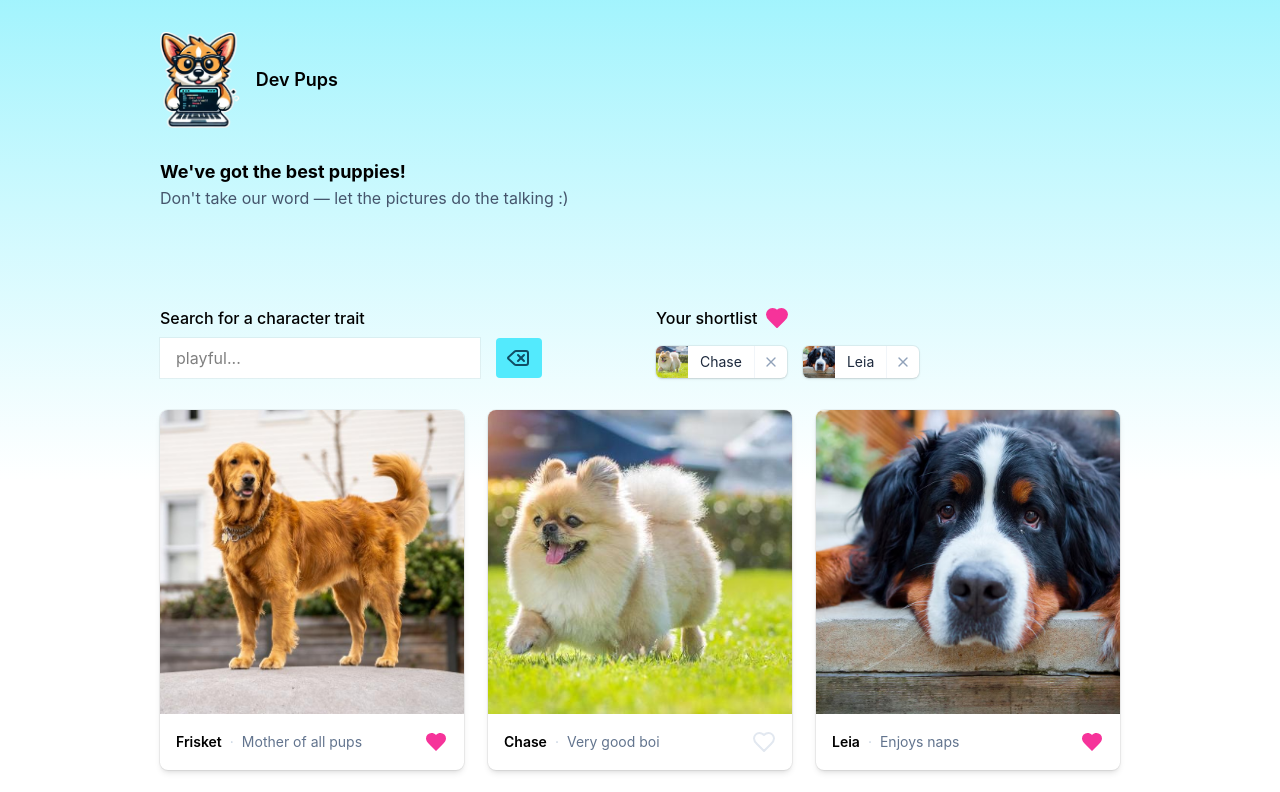
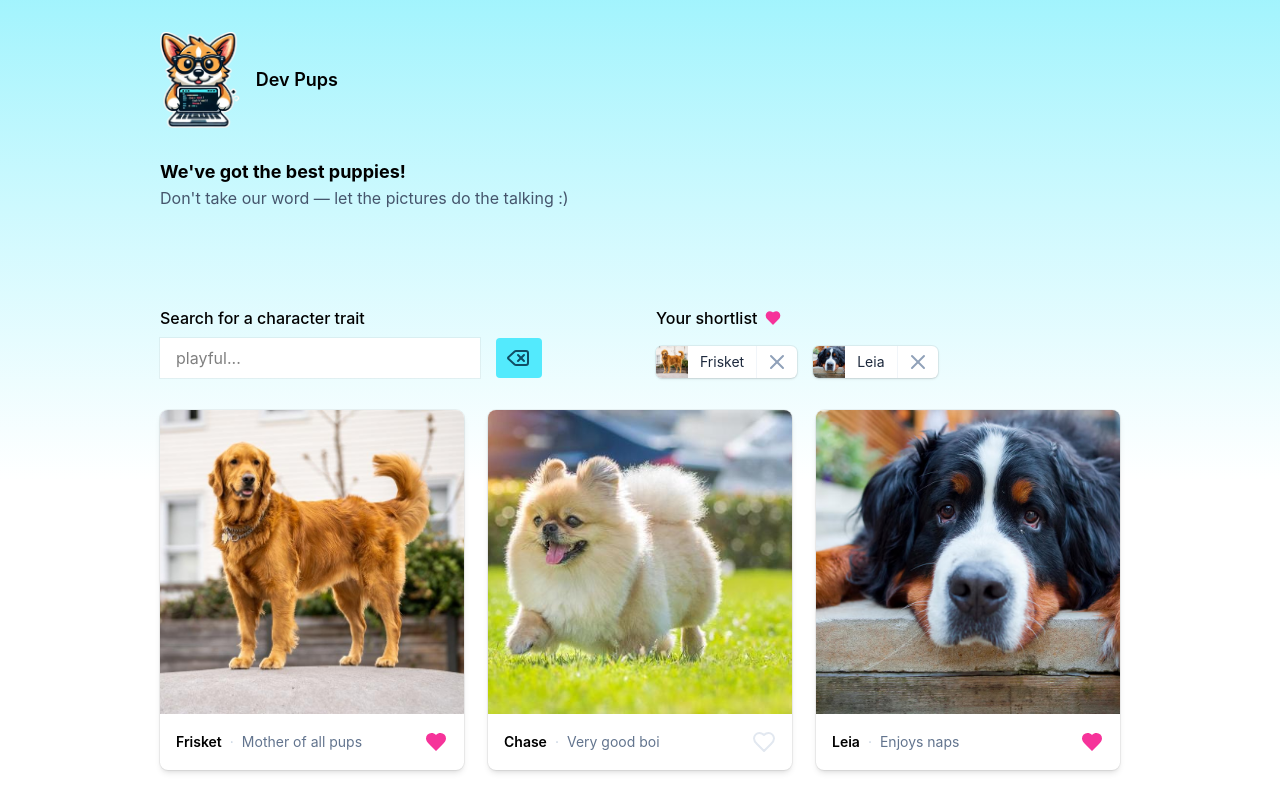
Before and after one commit to griminir/react-refresh2.0, a React (Vite) app: page / in a window 1280 px wide. Shown: the top 792 px of the page. Built offline with nearby package versions, Linux system fonts and the light colour scheme; grey boxes are pictures that could not be loaded.

Commit message:
used the like state to add dogs to the shortlist

```diff
--- a/src/components/ShortList.tsx
+++ b/src/components/ShortList.tsx
@@ -1,78 +1,40 @@
-export default function ShortList() {
+import { Heart, X } from 'lucide-react';
+import { type Puppy } from '@/types';
+
+type ShortListProps = {
+  puppies: Puppy[];
+  liked: Puppy['id'][];
+};
+export default function ShortList({ puppies, liked }: ShortListProps) {
+  const shortListed = puppies.filter((puppy) => {
+    return liked.includes(puppy.id);
+  });
+
   return (
     <div>
       <h2 className='flex items-center gap-2 font-medium'>
         <span>Your shortlist</span>
-        <svg
-          xmlns='http://www.w3.org/2000/svg'
-          width={24}
-          height={24}
-          viewBox='0 0 24 24'
-          fill='none'
-          stroke='currentColor'
-          strokeWidth={2}
-          strokeLinecap='round'
-          strokeLinejoin='round'
-          className='lucide lucide-heart inline-block size-6 fill-pink-500 stroke-pink-500'
-        >
-          <path d='M19 14c1.49-1.46 3-3.21 3-5.5A5.5 5.5 0 0 0 16.5 3c-1.76 0-3 .5-4.5 2-1.5-1.5-2.74-2-4.5-2A5.5 5.5 0 0 0 2 8.5c0 2.3 1.5 4.05 3 5.5l7 7Z' />
-        </svg>
+        <Heart className='h-4 w-4 fill-pink-500 text-pink-500' />
       </h2>
       <ul className='mt-4 flex flex-wrap gap-4'>
-        <li className='relative flex items-center overflow-clip rounded-md bg-white shadow-sm ring ring-black/5 transition duration-100 starting:scale-0 starting:opacity-0'>
+        {shortListed.map((puppy) => (
+          <li
+            key={puppy.id}
+            className='relative flex items-center overflow-clip rounded-md bg-white shadow-sm ring ring-black/5 transition duration-100 starting:scale-0 starting:opacity-0'
+          >
             <img
               height={32}
               width={32}
-            alt='Chase'
+              alt={puppy.name}
               className='aspect-square w-8 object-cover'
-            src='/images/2.jpeg'
+              src={puppy.imagePath}
             />
-          <p className='px-3 text-sm text-slate-800'>Chase</p>
+            <p className='px-3 text-sm text-slate-800'>{puppy.name}</p>
             <button className='group h-full border-l border-slate-100 px-2 hover:bg-slate-100'>
-            <svg
-              xmlns='http://www.w3.org/2000/svg'
-              width={24}
-              height={24}
-              viewBox='0 0 24 24'
-              fill='none'
-              stroke='currentColor'
-              strokeWidth={2}
-              strokeLinecap='round'
-              strokeLinejoin='round'
-              className='lucide lucide-x size-4 stroke-slate-400 group-hover:stroke-red-400'
-            >
-              <path d='M18 6 6 18' />
-              <path d='m6 6 12 12' />
-            </svg>
+              <X className='stroke-slate-400 group-hover:stroke-red-400' />
             </button>
           </li>
-        <li className='relative flex items-center overflow-clip rounded-md bg-white shadow-sm ring ring-black/5 transition duration-100 starting:scale-0 starting:opacity-0'>
-          <img
-            height={32}
-            width={32}
-            alt='Leia'
-            className='aspect-square w-8 object-cover'
-            src='/images/3.jpeg'
-          />
-          <p className='px-3 text-sm text-slate-800'>Leia</p>
-          <button className='group h-full border-l border-slate-100 px-2 hover:bg-slate-100'>
-            <svg
-              xmlns='http://www.w3.org/2000/svg'
-              width={24}
-              height={24}
-              viewBox='0 0 24 24'
-              fill='none'
-              stroke='currentColor'
-              strokeWidth={2}
-              strokeLinecap='round'
-              strokeLinejoin='round'
-              className='lucide lucide-x size-4 stroke-slate-400 group-hover:stroke-red-400'
-            >
-              <path d='M18 6 6 18' />
-              <path d='m6 6 12 12' />
-            </svg>
-          </button>
-        </li>
+        ))}
       </ul>
     </div>
   );
```
Lines whose indentation alone changed are shown as unchanged.
